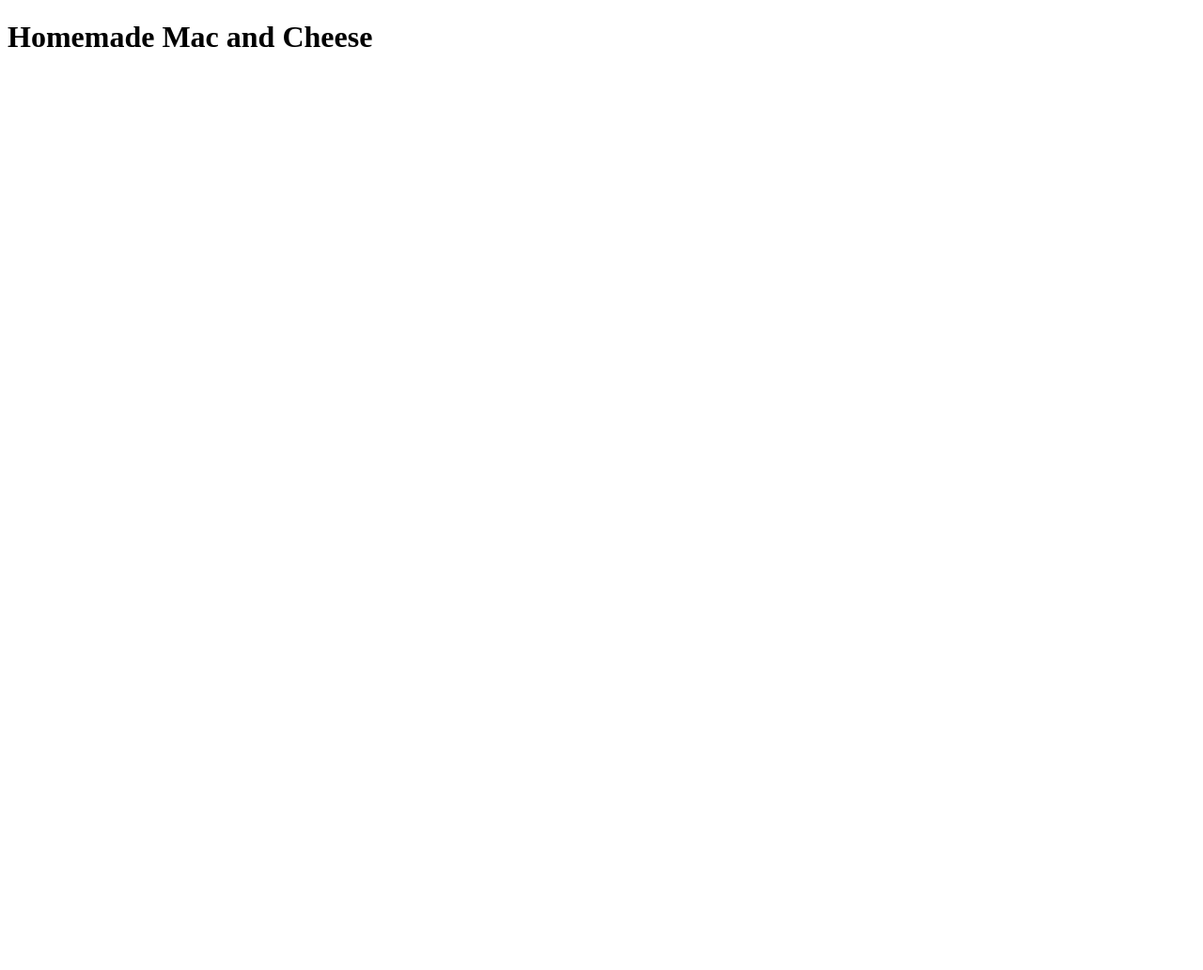
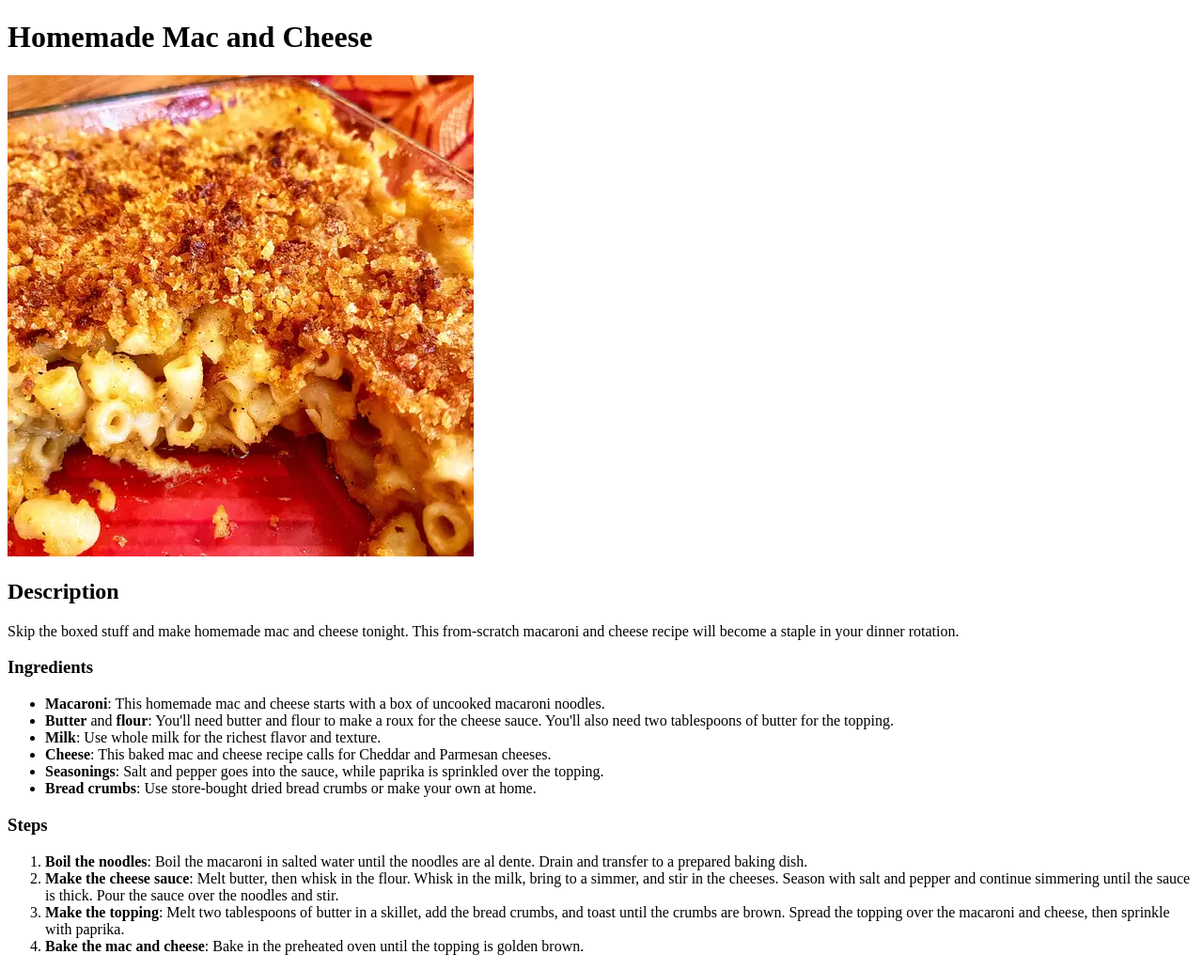
Before and after one commit to tjglwcz/odin-recipes, a plain HTML site: page recipes/mac-and-cheese.html in a window 1280 px wide. Shown: the whole page at 94% size. Before the commit the page ends 800 px from the top, so only its background shows below. Drawn offline with Linux system fonts and the light colour scheme.

Commit message:
Complete mac-and-cheese.html

```diff
--- a/recipes/mac-and-cheese.html
+++ b/recipes/mac-and-cheese.html
@@ -8,5 +8,26 @@
 </head>
 <body>
     <h1>Homemade Mac and Cheese</h1>
+    <img src="/img/mac-and-cheese.jpg" alt="Mac and Cheese">
+    <h2>Description</h2>
+    <p>
+        Skip the boxed stuff and make homemade mac and cheese tonight. This from-scratch macaroni and cheese recipe will become a staple in your dinner rotation.
+    </p>
+    <h3>Ingredients</h3>
+    <ul>
+        <li><strong>Macaroni</strong>: This homemade mac and cheese starts with a box of uncooked macaroni noodles.</li>
+        <li><strong>Butter</strong> and <strong>flour</strong>: You'll need butter and flour to make a roux for the cheese sauce. You'll also need two tablespoons of butter for the topping.</li>
+        <li><strong>Milk</strong>: Use whole milk for the richest flavor and texture.</li>
+        <li><strong>Cheese</strong>: This baked mac and cheese recipe calls for Cheddar and Parmesan cheeses.</li>
+        <li><strong>Seasonings</strong>: Salt and pepper goes into the sauce, while paprika is sprinkled over the topping.</li>
+        <li><strong>Bread crumbs</strong>: Use store-bought dried bread crumbs or make your own at home. </li>
+    </ul>
+    <h3>Steps</h3>
+    <ol>
+        <li><strong>Boil the noodles</strong>: Boil the macaroni in salted water until the noodles are al dente. Drain and transfer to a prepared baking dish.</li>
+        <li><strong>Make the cheese sauce</strong>: Melt butter, then whisk in the flour. Whisk in the milk, bring to a simmer, and stir in the cheeses. Season with salt and pepper and continue simmering until the sauce is thick. Pour the sauce over the noodles and stir.</li>
+        <li><strong>Make the topping</strong>: Melt two tablespoons of butter in a skillet, add the bread crumbs, and toast until the crumbs are brown. Spread the topping over the macaroni and cheese, then sprinkle with paprika.</li>
+        <li><strong>Bake the mac and cheese</strong>: Bake in the preheated oven until the topping is golden brown. </li>
+    </ol>
 </body>
 </html>
```
